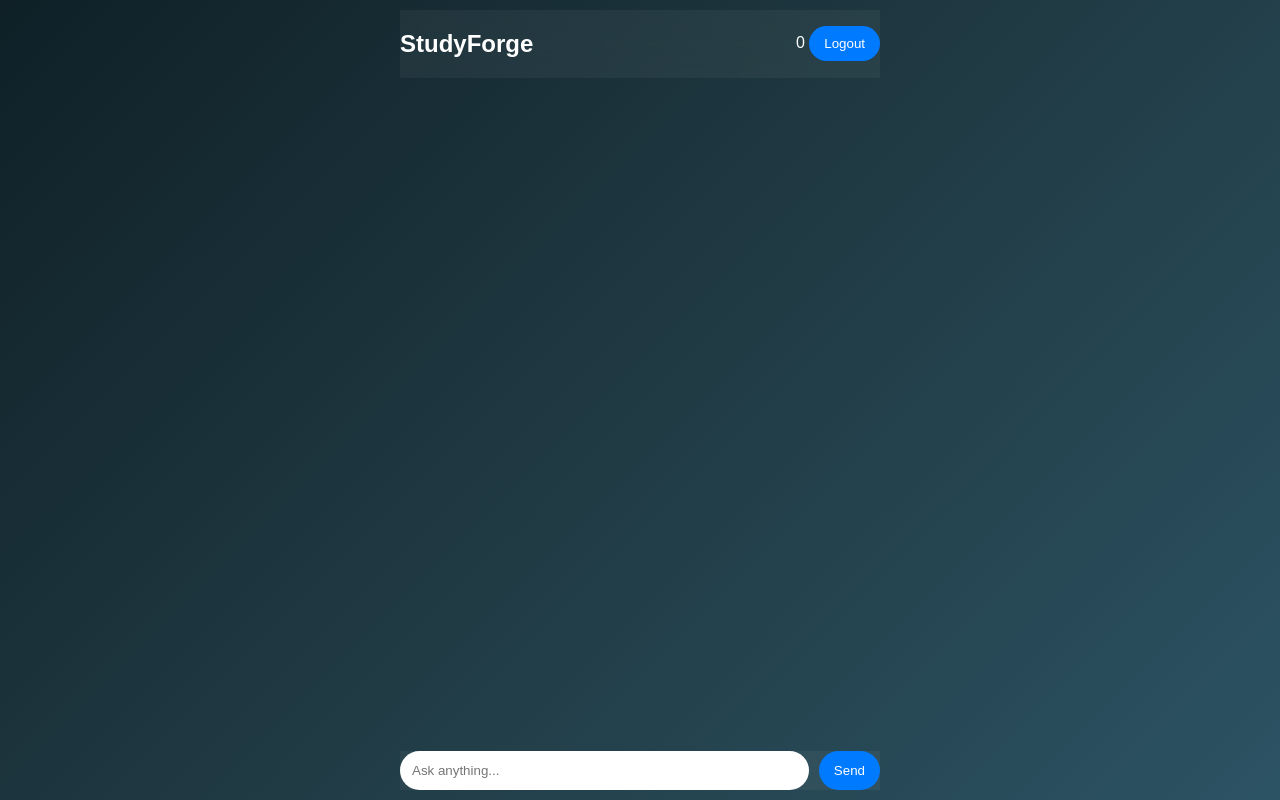
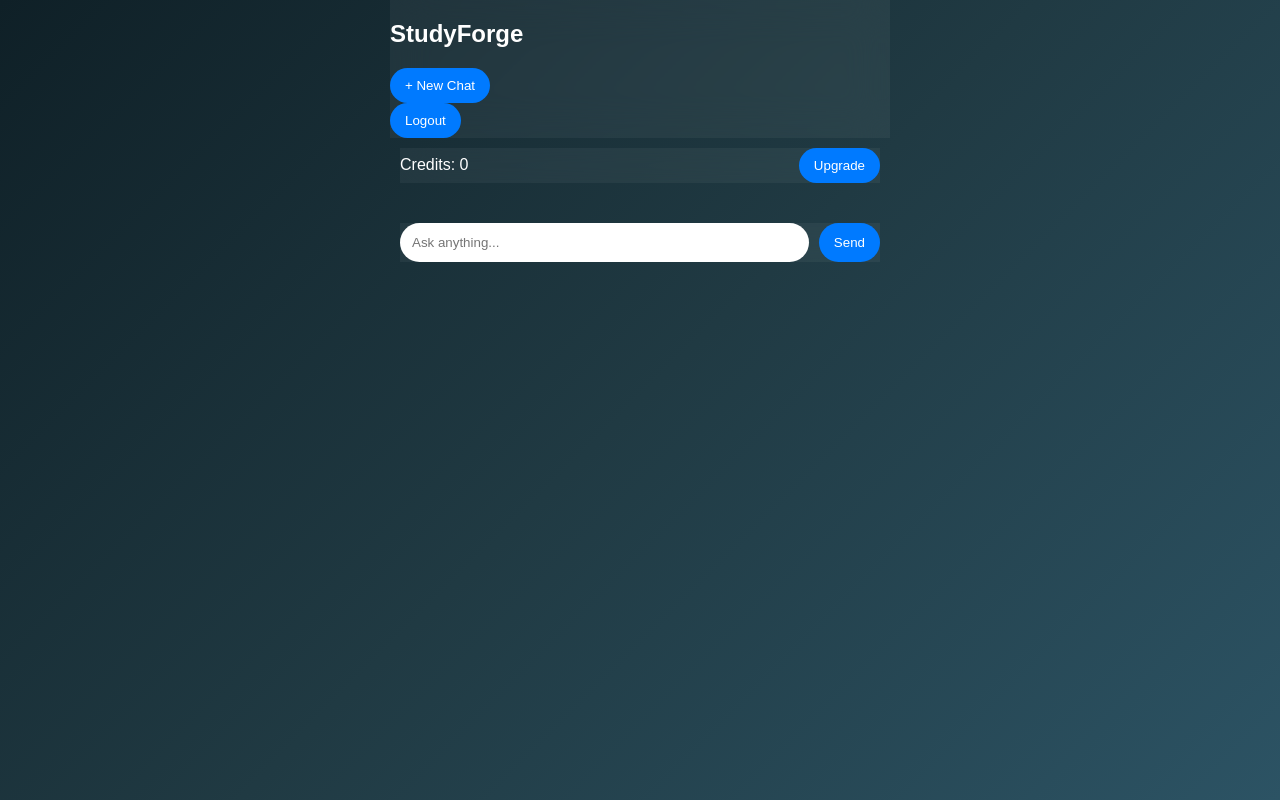
Before and after one commit to buildwithzratham/studyforge-backend, a website: page public/chat.html in a window 1280 px wide. Drawn offline with nearby package versions, Linux system fonts and the light colour scheme; no server answers; sample sign-in values are in the browser's storage.

Commit message:
Update chat.html

```diff
--- a/public/chat.html
+++ b/public/chat.html
@@ -10,20 +10,31 @@
 
 <div class="app">
 
-  <div class="topbar glass">
+  <div class="sidebar glass">
     <h2>StudyForge</h2>
-    <div>
-      <span id="credits">0</span>
+    <button onclick="newChat()">+ New Chat</button>
+    <div id="conversationList"></div>
     <button onclick="logout()">Logout</button>
   </div>
+
+  <div class="main">
+
+    <div class="topbar glass">
+      <span>Credits: <span id="credits">0</span></span>
+      <button onclick="window.location.href='/subscription.html'">
+        Upgrade
+      </button>
     </div>
 
     <div id="messages" class="messages"></div>
 
     <div class="inputbar glass">
-    <input id="messageInput" placeholder="Ask anything..."
+      <input id="messageInput"
+        placeholder="Ask anything..."
         onkeypress="if(event.key==='Enter') sendMessage()" />
       <button onclick="sendMessage()">Send</button>
+    </div>
+
   </div>
 
 </div>
```
Lines whose indentation alone changed are shown as unchanged.
